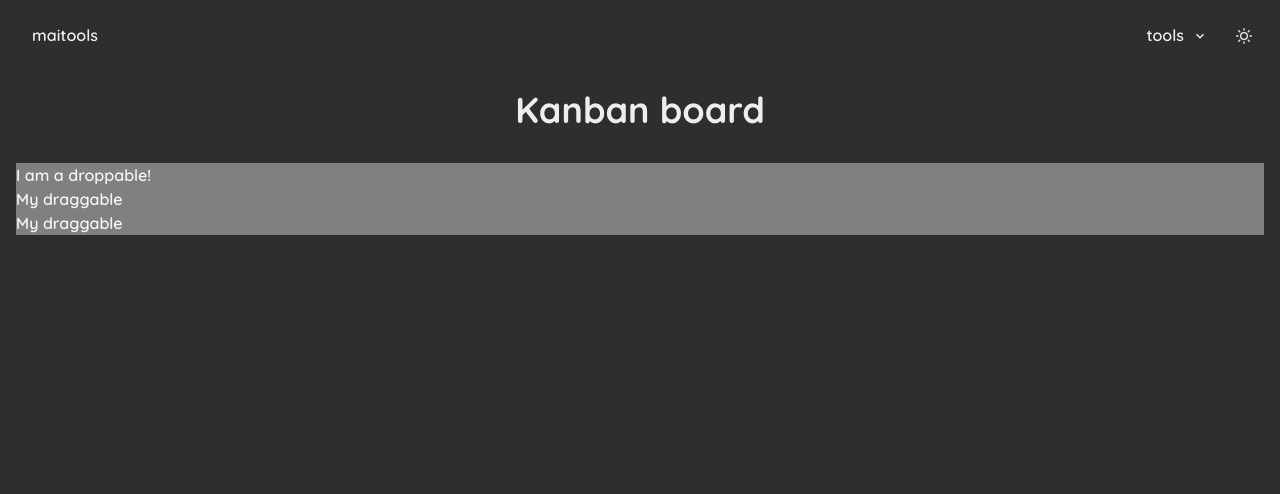
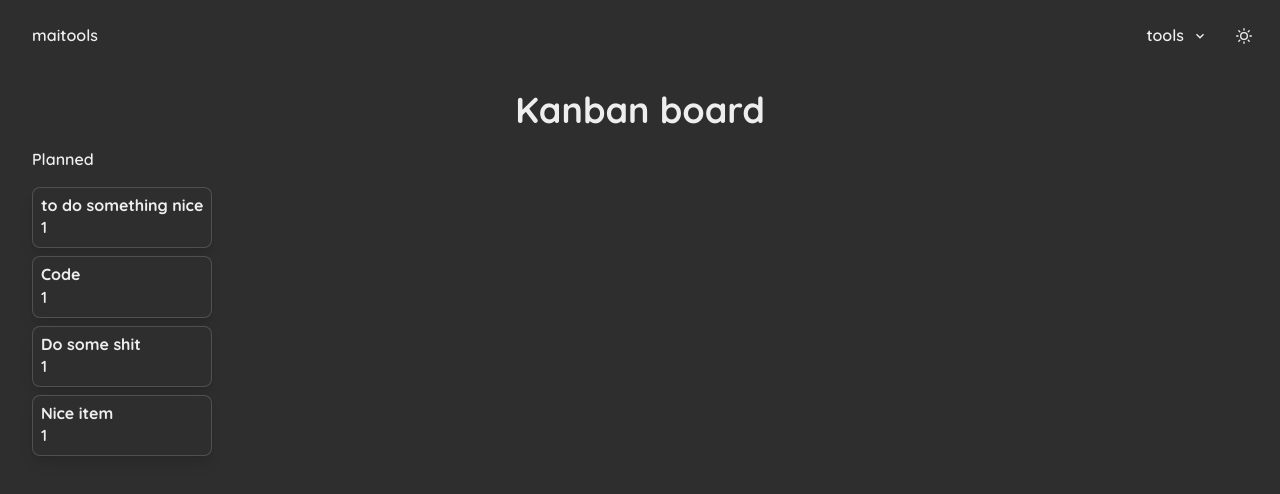
Before and after one commit to olimeme/maitools, a React (Vite) app: page /kanban in a window 1280 px wide. Shown: the top 494 px of the page. Built offline with nearby package versions, Linux system fonts and the light colour scheme.

Commit message:
draggable and droppable added

```diff
--- /dev/null
+++ b/src/components/Kanban/KanbanCard.tsx
@@ -0,0 +1,43 @@
+import React from "react";
+import { Draggable } from "react-beautiful-dnd";
+import { IKanbanCard } from "../../interfaces/Kanban";
+import { Box, Card, Heading, Text, useColorMode } from "@chakra-ui/react";
+
+interface KanbanCardProps extends IKanbanCard {
+  //   draggableId: string;
+  cardIndex: number;
+}
+
+const KanbanCard = ({
+  id,
+  text,
+  label,
+  dueDate,
+  status,
+  cardIndex,
+}: KanbanCardProps) => {
+  const { colorMode } = useColorMode();
+  return (
+    <Draggable key={id} draggableId={id.toString()} index={cardIndex}>
+      {(provided) => (
+        <Box
+          ref={provided.innerRef}
+          {...provided.draggableProps}
+          {...provided.dragHandleProps}
+          p={2}
+          mt={2}
+          maxW="sm"
+          bg={colorMode === "dark" ? "#2e2e2e" : "white"}
+          borderWidth="1px"
+          borderRadius="lg"
+          boxShadow="lg"
+        >
+          <Heading size="sm">{text}</Heading>
+          <Text>{status}</Text>
+        </Box>
+      )}
+    </Draggable>
+  );
+};
+
+export default KanbanCard;
--- /dev/null
+++ b/src/components/Kanban/KanbanColumn.tsx
@@ -0,0 +1,30 @@
+import React from "react";
+import { DragDropContext, Draggable, Droppable } from "react-beautiful-dnd";
+import KanbanCard from "./KanbanCard";
+import { IKanbanCard } from "../../interfaces/Kanban";
+import { Box, Flex, Heading, Text, VStack } from "@chakra-ui/react";
+
+interface KanbanColumnProps {
+  items: IKanbanCard[];
+  columnName: string | React.ReactNode;
+}
+
+const KanbanColumn = ({ items, columnName }: KanbanColumnProps) => {
+  return (
+    <Flex flexDirection={"column"} px={4}>
+      <Text mb={2}>{columnName}</Text>
+      <Droppable droppableId="droppable-1" type="PERSON">
+        {(provided, snapshot) => (
+          <Box ref={provided.innerRef} {...provided.droppableProps}>
+            {items.map((item, idx) => (
+              <KanbanCard key={idx} {...item} cardIndex={idx} />
+            ))}
+            {provided.placeholder}
+          </Box>
+        )}
+      </Droppable>
+    </Flex>
+  );
+};
+
+export default KanbanColumn;
--- /dev/null
+++ b/src/components/Kanban/index.ts
@@ -0,0 +1,2 @@
+import KanbanColumn from "./KanbanColumn";
+export { KanbanColumn };
--- /dev/null
+++ b/src/interfaces/Kanban/index.ts
@@ -0,0 +1,2 @@
+import IKanbanCard from "./IKanbanCard";
+export type { IKanbanCard };
--- a/src/pages/KanbanBoardPage.tsx
+++ b/src/pages/KanbanBoardPage.tsx
@@ -1,10 +1,39 @@
 import { useState, useEffect, useCallback } from "react";
 import MotionWrapper from "../components/MotionWrapper";
-import { Heading } from "@chakra-ui/react";
-import { DragDropContext, Draggable, Droppable } from "react-beautiful-dnd";
+import { Flex, Heading } from "@chakra-ui/react";
+import {
+  DragDropContext,
+  Draggable,
+  Droppable,
+  OnDragEndResponder,
+} from "react-beautiful-dnd";
+import { KanbanColumn } from "../components/Kanban";
+import { IKanbanCard } from "../interfaces/Kanban";
+import { DropResult } from "react-beautiful-dnd";
 
 const KanbanBoardPage = () => {
-  useEffect(() => {}, []);
+  const [mockItems, setMockItems] = useState([
+    {
+      id: 1,
+      text: "to do something nice",
+      status: 1,
+    },
+    {
+      id: 2,
+      text: "Code",
+      status: 1,
+    },
+    {
+      id: 3,
+      text: "Do some shit",
+      status: 1,
+    },
+    {
+      id: 4,
+      text: "Nice item",
+      status: 1,
+    },
+  ]);
 
   const onBeforeDragStart = useCallback(() => {
     /*...*/
@@ -19,14 +48,20 @@ const KanbanBoardPage = () => {
     console.log("Drag updated");
     /*...*/
   }, []);
-  const onDragEnd = useCallback(() => {
-    // the only one that is required
-    console.log("Drag ended");
-  }, []);
+  const onDragEnd = (result: DropResult) => {
+    const { destination, source } = result;
+    console.log(result);
+    if (!result.destination) return;
+
+    const newItems = Array.from(mockItems);
+    const [reOrdered] = newItems.splice(source.index, 1);
+    newItems.splice(destination!.index, 0, reOrdered);
+    setMockItems(newItems);
+  };
 
   return (
     <MotionWrapper>
-      <Heading mb={8} textAlign={"center"}>
+      <Heading mb={4} textAlign={"center"}>
         Kanban board
       </Heading>
       <DragDropContext
@@ -35,42 +70,9 @@ const KanbanBoardPage = () => {
         onDragUpdate={onDragUpdate}
         onDragEnd={onDragEnd}
       >
-        <Droppable droppableId="droppable-1" type="PERSON">
-          {(provided, snapshot) => (
-            <div
-              ref={provided.innerRef}
-              style={{
-                backgroundColor: snapshot.isDraggingOver ? "blue" : "grey",
-              }}
-              {...provided.droppableProps}
-            >
-              <h2>I am a droppable!</h2>
-              <Draggable draggableId="draggable-1" index={0}>
-                {(provided, snapshot) => (
-                  <div
-                    ref={provided.innerRef}
-                    {...provided.draggableProps}
-                    {...provided.dragHandleProps}
-                  >
-                    <h4>My draggable</h4>
-                  </div>
-                )}
-              </Draggable>
-              <Draggable draggableId="draggable-2" index={1}>
-                {(provided, snapshot) => (
-                  <div
-                    ref={provided.innerRef}
-                    {...provided.draggableProps}
-                    {...provided.dragHandleProps}
-                  >
-                    <h4>My draggable</h4>
-                  </div>
-                )}
-              </Draggable>
-              {provided.placeholder}
-            </div>
-          )}
-        </Droppable>
+        <Flex>
+          <KanbanColumn columnName="Planned" items={mockItems} />
+        </Flex>
       </DragDropContext>
     </MotionWrapper>
   );
```
Also changed, not shown: src/interfaces/Kanban/IKanbanCard.ts (added, +8 -0 lines), 1 other file (tests, documents, lock files or other folders).
